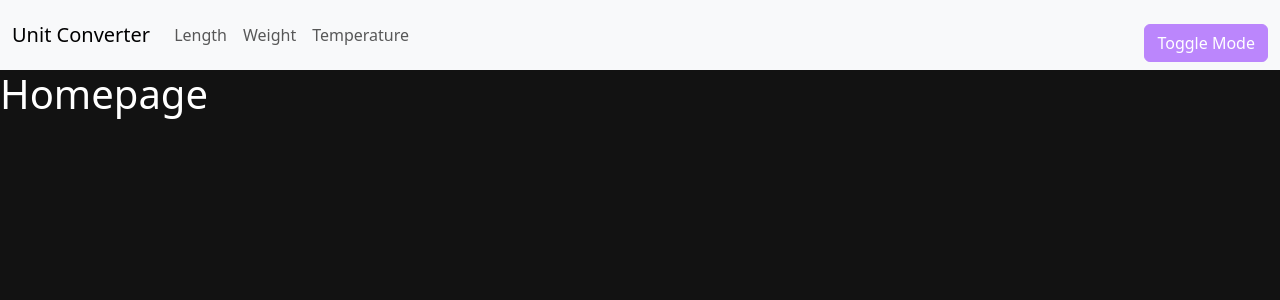
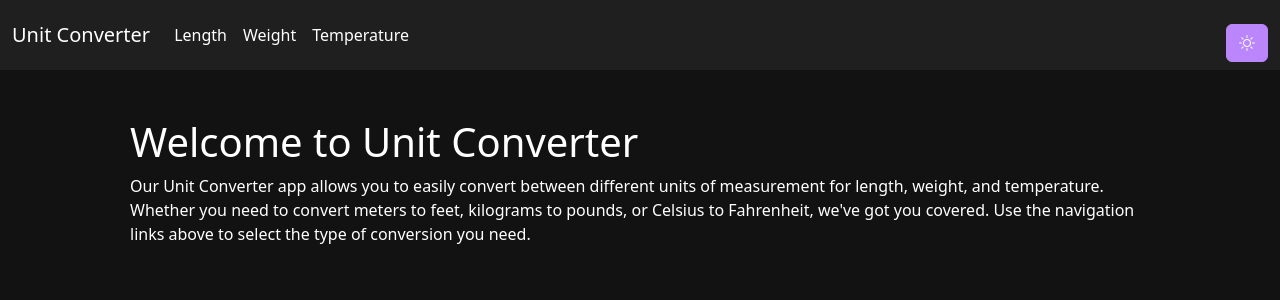
Before and after one commit to rimorcoder/python_unit_converter, a FastAPI app: page / in a window 1280 px wide. Shown: the top 300 px of the page. Run offline with FastAPI, Linux system fonts and the light colour scheme; some libraries are stand-ins or nearby versions.

Commit message:
dark mode enabled

```diff
--- a/app/templates/base.html
+++ b/app/templates/base.html
@@ -9,50 +9,83 @@
     <script src="https://cdn.jsdelivr.net/npm/bootstrap@5.3.3/dist/js/bootstrap.bundle.min.js"
         integrity="sha384-YvpcrYf0tY3lHB60NNkmXc5s9fDVZLESaAA55NDzOxhy9GkcIdslK1eN7N6jIeHz"
         crossorigin="anonymous"></script>
-    <style id="dark-mode-style">
+    <link href="https://cdn.jsdelivr.net/npm/bootstrap-icons/font/bootstrap-icons.css" rel="stylesheet">
+    <!-- <link href="/static/styles.css" rel="stylesheet"> -->
+    <style>
         /* dark-mode.css */
-        body {
+        body.dark-mode {
             background-color: #121212;
             color: #ffffff;
         }
 
-        .navbar,
-        .card {
+        body.dark-mode .navbar,
+        body.dark-mode .card {
             background-color: #1f1f1f;
             border-color: #333333;
         }
 
-        .btn-primary {
+        body.dark-mode .btn-primary {
             background-color: #bb86fc;
             border-color: #bb86fc;
         }
-    </style>
-    <style id="light-mode-style">
+
+        body.dark-mode .navbar,
+        body.dark-mode .navbar a,
+        body.dark-mode .navbar-brand,
+        body.dark-mode .nav-link,
+        body.dark-mode .card {
+            color: #ffffff;
+        }
+
+
         /* light-mode.css */
-        body {
+        body.light-mode {
             background-color: #ffffff;
             color: #000000;
         }
 
-        .navbar,
-        .card {
+        body.light-mode .navbar,
+        body.light-mode .card {
             background-color: #f8f9fa;
             border-color: #dee2e6;
         }
 
-        .btn-primary {
+        body.light-mode .btn-primary {
             background-color: #007bff;
             border-color: #007bff;
+        }
+
+        body.light-mode .navbar,
+        body.light-mode .navbar a,
+        body.light-mode .navbar-brand,
+        body.light-mode .nav-link,
+        body.light-mode .card {
+            color: #000000;
+        }
+
+        .container {
+            display: flex;
+            justify-content: center;
+            /* Center horizontally */
+            align-items: center;
+            /* Center vertically */
+        }
+
+        .card {
+            border: none;
+            /* Remove the border */
         }
     </style>
     <title>Unit Converter</title>
 </head>
 
-<body>
-    <nav class="navbar navbar-expand-lg bg-body-tertiary">
+<body class="dark-mode">
+    <nav class="navbar navbar-expand-lg ">
         <div class="container-fluid">
             <a class="navbar-brand" href="/">Unit Converter</a>
-          <button class="navbar-toggler" type="button" data-bs-toggle="collapse" data-bs-target="#navbarSupportedContent" aria-controls="navbarSupportedContent" aria-expanded="false" aria-label="Toggle navigation">
+            <button class="navbar-toggler" type="button" data-bs-toggle="collapse"
+                data-bs-target="#navbarSupportedContent" aria-controls="navbarSupportedContent" aria-expanded="false"
+                aria-label="Toggle navigation">
                 <span class="navbar-toggler-icon"></span>
             </button>
             <div class="collapse navbar-collapse" id="navbarSupportedContent">
@@ -67,8 +100,11 @@
                         <a class="nav-link" href="/temperature">Temperature</a>
                     </li>
                 </ul>
-            <div class="d-flex" >
-                <button id="toggle-dark-mode" class="btn btn-primary mt-3">Toggle Mode</button>
+                <div class="d-flex">
+                    <button id="toggle-dark-mode" class="btn btn-primary mt-3" data-bs-toggle="tooltip"
+                        title="Toggle dark/light mode">
+                        <i class="bi bi-sun"></i>
+                    </button>
                 </div>
             </div>
         </div>
@@ -78,20 +114,36 @@
     </main>
     <script>
         document.getElementById('toggle-dark-mode').addEventListener('click', function () {
-            var darkModeStyle = document.getElementById('dark-mode-style');
-            var lightModeStyle = document.getElementById('light-mode-style');
-            if (darkModeStyle.disabled) {
-                darkModeStyle.disabled = false;
-                lightModeStyle.disabled = true;
+            var body = document.body;
+            if (body.classList.contains('dark-mode')) {
+                body.classList.remove('dark-mode');
+                body.classList.add('light-mode');
+                this.innerHTML = '<i class="bi bi-moon"></i>';
+                localStorage.setItem('theme', 'light-mode');
             } else {
-                darkModeStyle.disabled = true;
-                lightModeStyle.disabled = false;
+                body.classList.remove('light-mode');
+                body.classList.add('dark-mode');
+                this.innerHTML = '<i class="bi bi-sun"></i>';
+                localStorage.setItem('theme', 'dark-mode');
             }
         });
 
-        // Initially enable dark mode styles and disable light mode styles
-        document.getElementById('dark-mode-style').disabled = false;
-        document.getElementById('light-mode-style').disabled = true;
+        window.onload = function () {
+            // Check the saved theme in localStorage and apply it
+            var savedTheme = localStorage.getItem('theme') || 'dark-mode';
+            document.body.classList.add(savedTheme);
+            if (savedTheme === 'dark-mode') {
+                document.getElementById('toggle-dark-mode').innerHTML = '<i class="bi bi-sun"></i>';
+            } else {
+                document.getElementById('toggle-dark-mode').innerHTML = '<i class="bi bi-moon"></i>';
+            }
+
+            // Initialize tooltips
+            var tooltipTriggerList = [].slice.call(document.querySelectorAll('[data-bs-toggle="tooltip"]'));
+            var tooltipList = tooltipTriggerList.map(function (tooltipTriggerEl) {
+                return new bootstrap.Tooltip(tooltipTriggerEl);
+            });
+        };
     </script>
 </body>
 
--- a/app/templates/index.html
+++ b/app/templates/index.html
@@ -1,5 +1,17 @@
 {% extends "base.html" %}
 
 {% block content %}
-<h1>{{ message }}</h1>
+<div class="container">
+    <div class="card p-4 m-4" style="background-color: transparent;">
+        <h1 class="card-title">Welcome to Unit Converter</h1>
+        <p class="card-text">
+            Our Unit Converter app allows you to easily convert between different units of measurement for length,
+            weight,
+            and temperature.
+            Whether you need to convert meters to feet, kilograms to pounds, or Celsius to Fahrenheit, we've got you
+            covered.
+            Use the navigation links above to select the type of conversion you need.
+        </p>
+    </div>
+</div>
 {% endblock %}
```
Also changed, not shown: app/static/styles.css (added, +63 -0 lines). Lines whose indentation alone changed are shown as unchanged.
